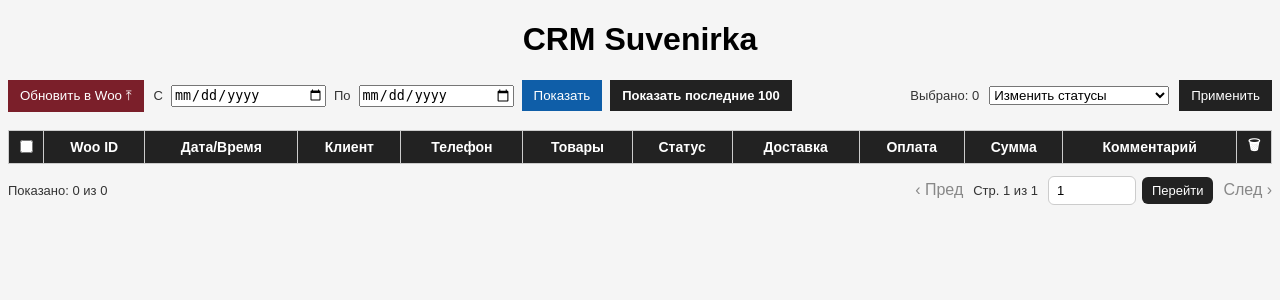
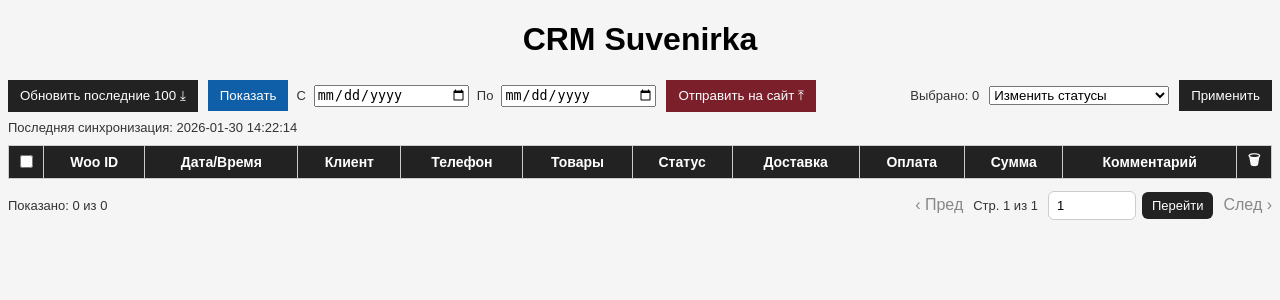
Before and after one commit to igortrembitsky/CRM-suvenirka, a Flask app: page / in a window 1280 px wide. Shown: the top 300 px of the page. Run offline with Flask 3, Linux system fonts and the light colour scheme; data that the repository does not hold is empty.

Commit message:
UI: автообновление последних 100 + переименование/перестановка кнопок

```diff
--- a/templates/index.html
+++ b/templates/index.html
@@ -212,23 +212,29 @@ a{
 <div style="max-width: 100%; margin: 10px 0;">
     <div class="topbar-row">
         <div class="topbar-left">
-            <form method="post" action="/sync_statuses" id="syncStatusesForm" style="display:inline-block;">
-                <button type="submit" id="syncStatusesBtn" style="padding:8px 12px; border:0; background:#7b1f2a; color:white; cursor:pointer;">
-                    Обновить в Woo ⤒
+            <form method="post" action="/sync" id="syncOrdersForm" style="display:inline-block; margin:0;">
+                <button type="submit" id="syncOrdersBtn" style="padding:8px 12px; border:0; background:#222; color:white; cursor:pointer;">
+                    Обновить последние 100 ⤓
                 </button>
-                <span class="sync-spinner" id="syncStatusesSpinner"></span>
+                <span class="sync-spinner" id="syncOrdersSpinner"></span>
             </form>
 
             <form method="post" action="/sync_range" class="date-filter" style="margin:0;">
+                <button type="submit"
+                        style="padding:8px 12px; border:0; background:#0f5ea8; color:white; cursor:pointer;">
+                    Показать
+                </button>
                 <label style="font-size:13px; color:#333;">С</label>
                 <input type="date" name="date_from" value="{{ date_from }}" />
                 <label style="font-size:13px; color:#333;">По</label>
                 <input type="date" name="date_to" value="{{ date_to }}" />
-                <button type="submit"
-                        style="padding:8px 12px; border:0; background:#0f5ea8; color:white; cursor:pointer;">
-                    Показать
+            </form>
+
+            <form method="post" action="/sync_statuses" id="syncStatusesForm" style="display:inline-block;">
+                <button type="submit" id="syncStatusesBtn" style="padding:8px 12px; border:0; background:#7b1f2a; color:white; cursor:pointer;">
+                    Отправить на сайт ⤒
                 </button>
-                <a href="/" style="padding:8px 12px; border:0; background:#222; color:white; cursor:pointer; display:inline-block; font-size:13px; font-weight:700;">Показать последние 100</a>
+                <span class="sync-spinner" id="syncStatusesSpinner"></span>
             </form>
         </div>
 
--- a/web.py
+++ b/web.py
@@ -456,6 +456,20 @@ def format_products_for_table(items, product_fallback: str):
 def index():
     date_from = (request.args.get("date_from") or "").strip()
     date_to = (request.args.get("date_to") or "").strip()
+
+    # Auto-sync latest 100 on page open when no date range is requested
+    if not date_from and not date_to:
+        if _SYNC_LOCK.acquire(blocking=False):
+            try:
+                global _LAST_SYNC_AT, _LAST_SYNC_ERROR
+                _LAST_SYNC_ERROR = None
+                from sync import sync_orders
+                sync_orders()
+                _LAST_SYNC_AT = time.strftime("%Y-%m-%d %H:%M:%S")
+            except Exception as e:
+                _LAST_SYNC_ERROR = str(e)
+            finally:
+                _SYNC_LOCK.release()
 
     try:
         page = int((request.args.get("page") or "1").strip() or "1")
```
